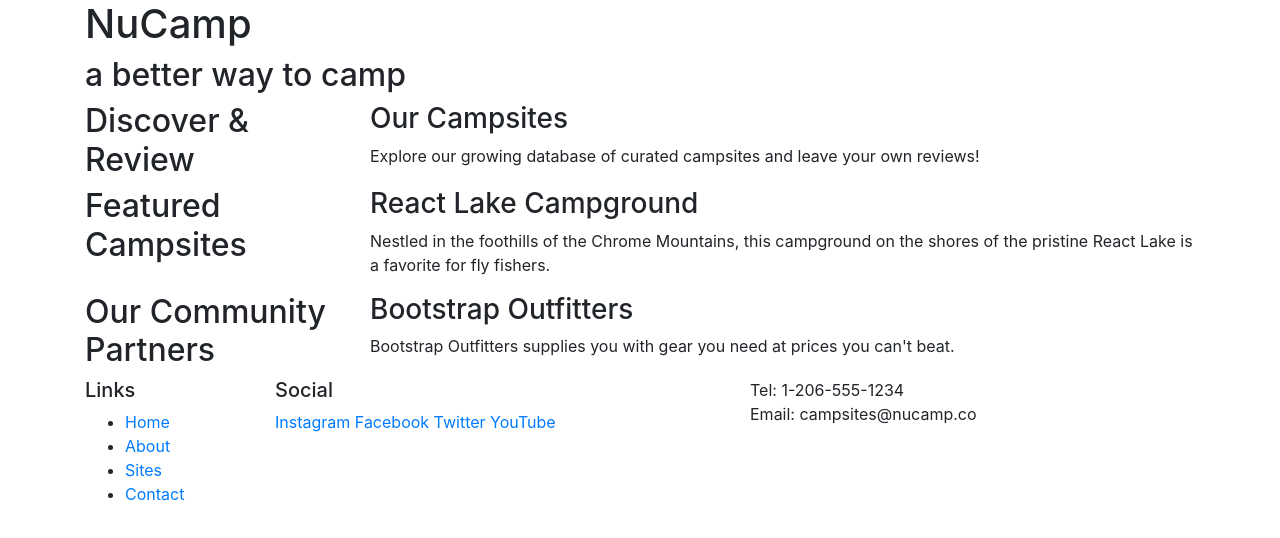
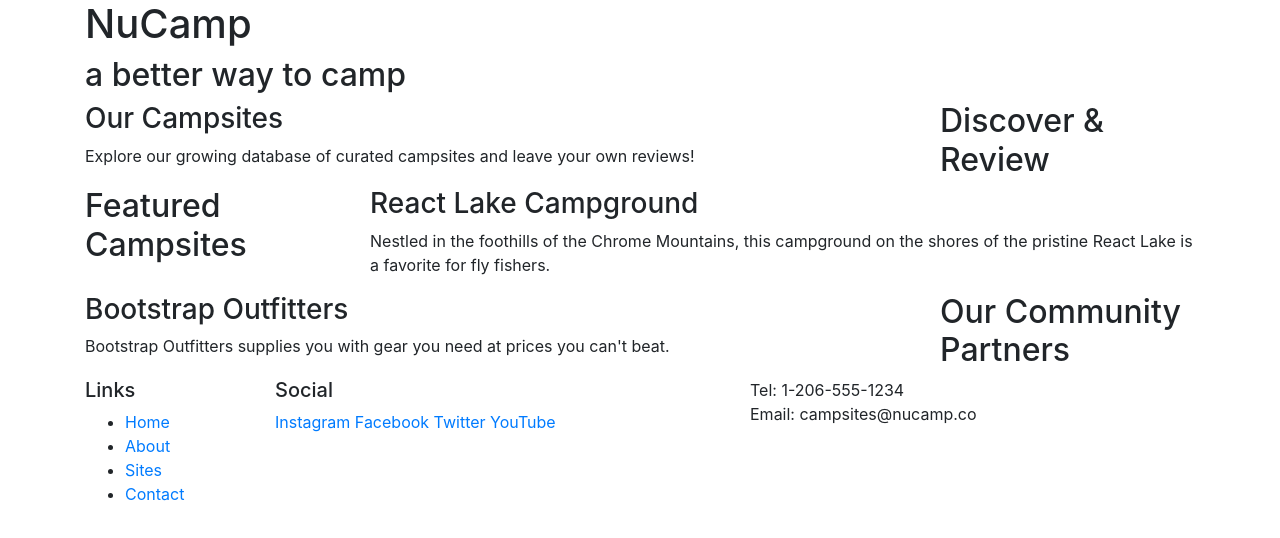
Before and after one commit to edgarmontes/BootstrapProjectSetup, a website: page index.html in a window 1280 px wide. Drawn offline with nearby package versions, Linux system fonts and the light colour scheme.

Commit message:
Order class

```diff
--- a/index.html
+++ b/index.html
@@ -24,7 +24,7 @@
 
     <div class="container">
         <div class="row">
-            <div class="col-sm-4 col-md-3">
+            <div class="col-sm-4 col-md-3 order-sm-last">
                 <h2>Discover & Review</h2>
             </div>
             <div class="col">
@@ -48,7 +48,7 @@
 
     <div class="container">
         <div class="row">
-            <div class="col-sm-4 col-md-3">
+            <div class="col-sm-4 order-sm-last col-md-3">
                 <h2>Our Community Partners</h2>
             </div>
             <div class="col">
```
